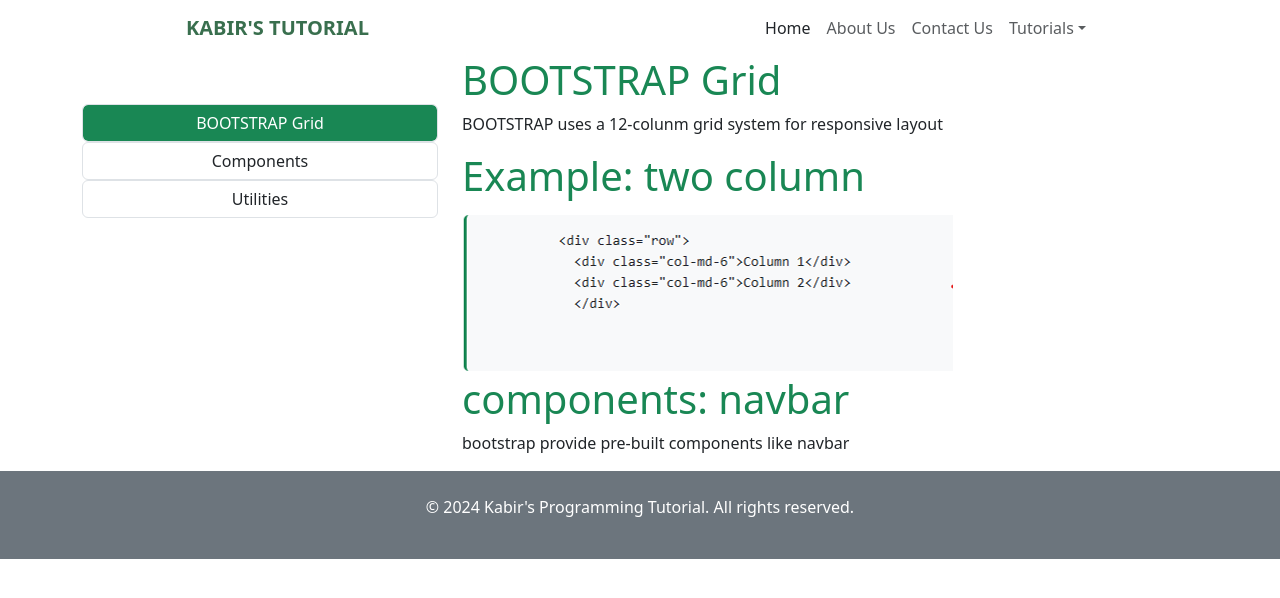
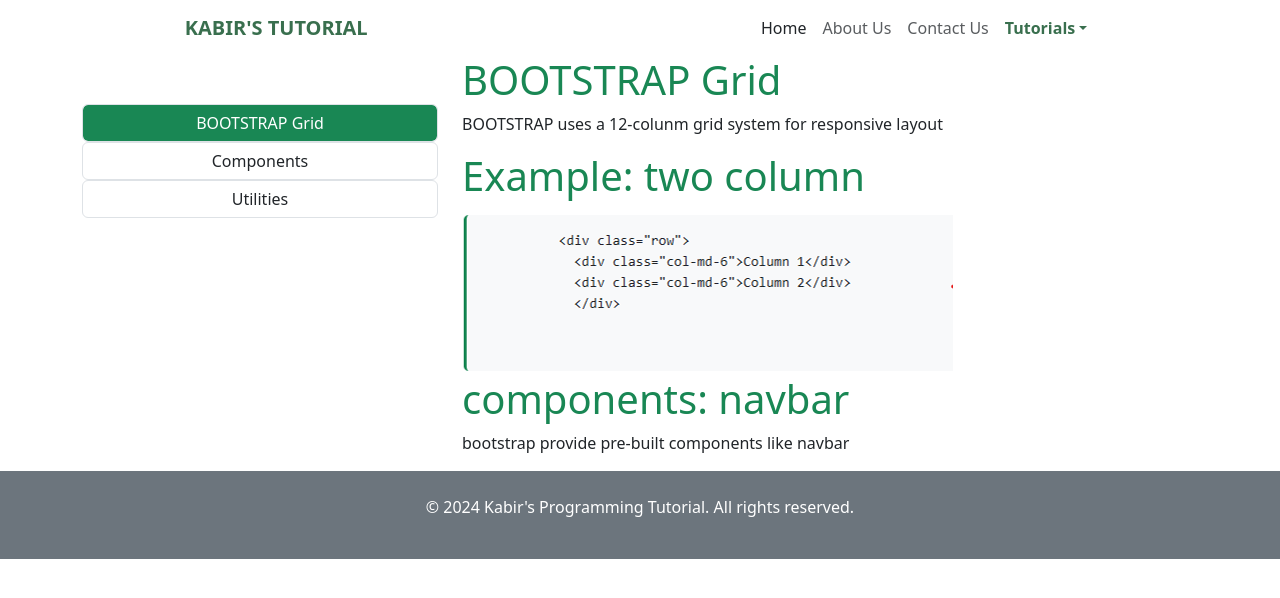
Before and after one commit to kabirwan/tutorial-project, a plain HTML site: page bootstrap.html in a window 1280 px wide. Drawn offline with nearby package versions, Linux system fonts and the light colour scheme.

Commit message:
added stylings

```diff
--- a/bootstrap.html
+++ b/bootstrap.html
@@ -31,7 +31,7 @@
 
             <!-- dropdown -->
             <li class="nav-item dropdown">
-                <a class="nav-link dropdown-toggle text-muted" id="navbardrop" data-bs-toggle="dropdown" role="button" href="#">Tutorials</a>
+                <a class="nav-link dropdown-toggle text-muted active" id="navbardrop" data-bs-toggle="dropdown" role="button" href="#">Tutorials</a>
                 <div class="dropdown-menu">
                     <a class="dropdown-item" href="html.html">HTML</a>
                     <a class="dropdown-item" href="css.html">CSS</a>
```
Also changed, not shown: css.html (+1 -1 lines).
